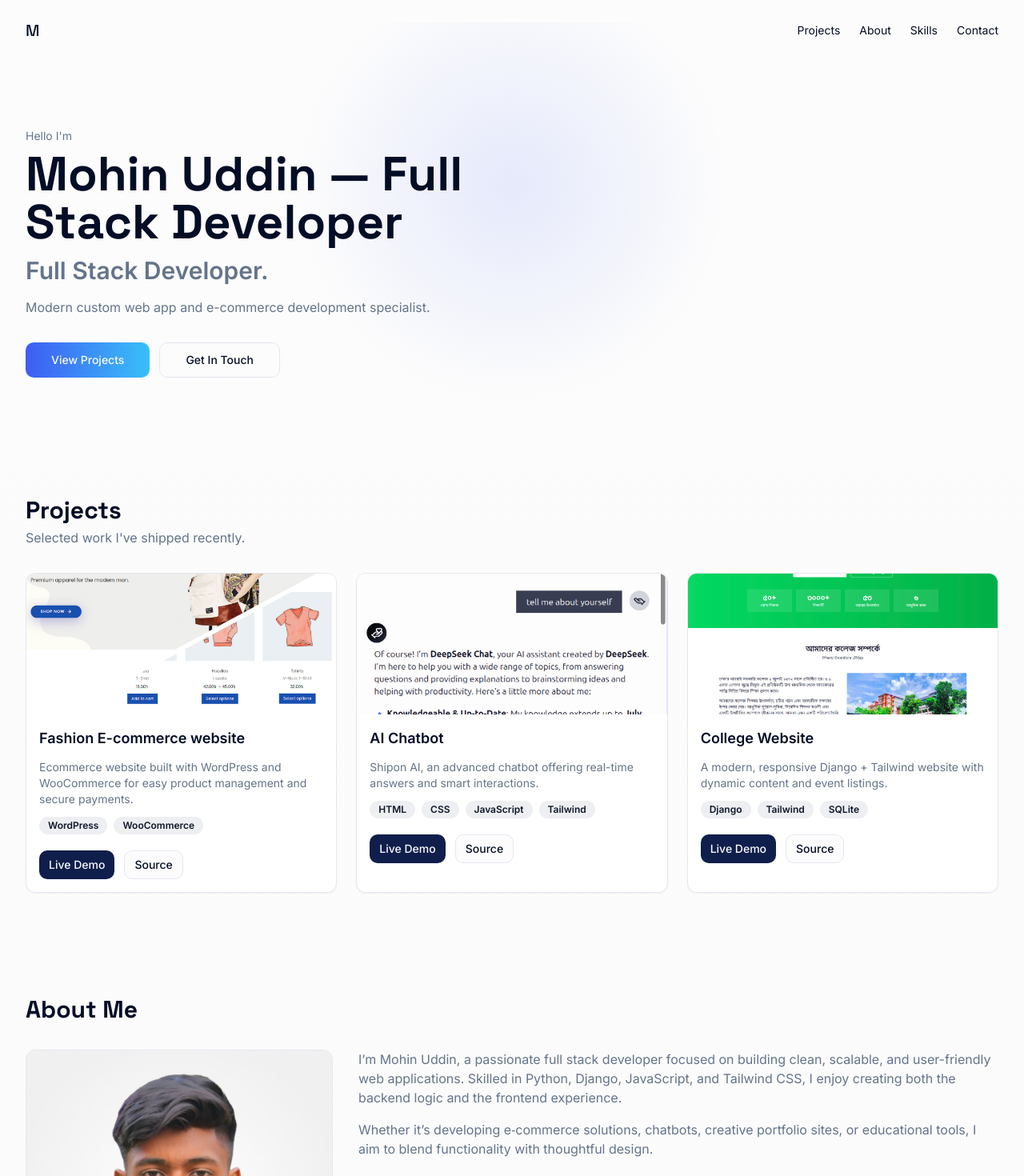
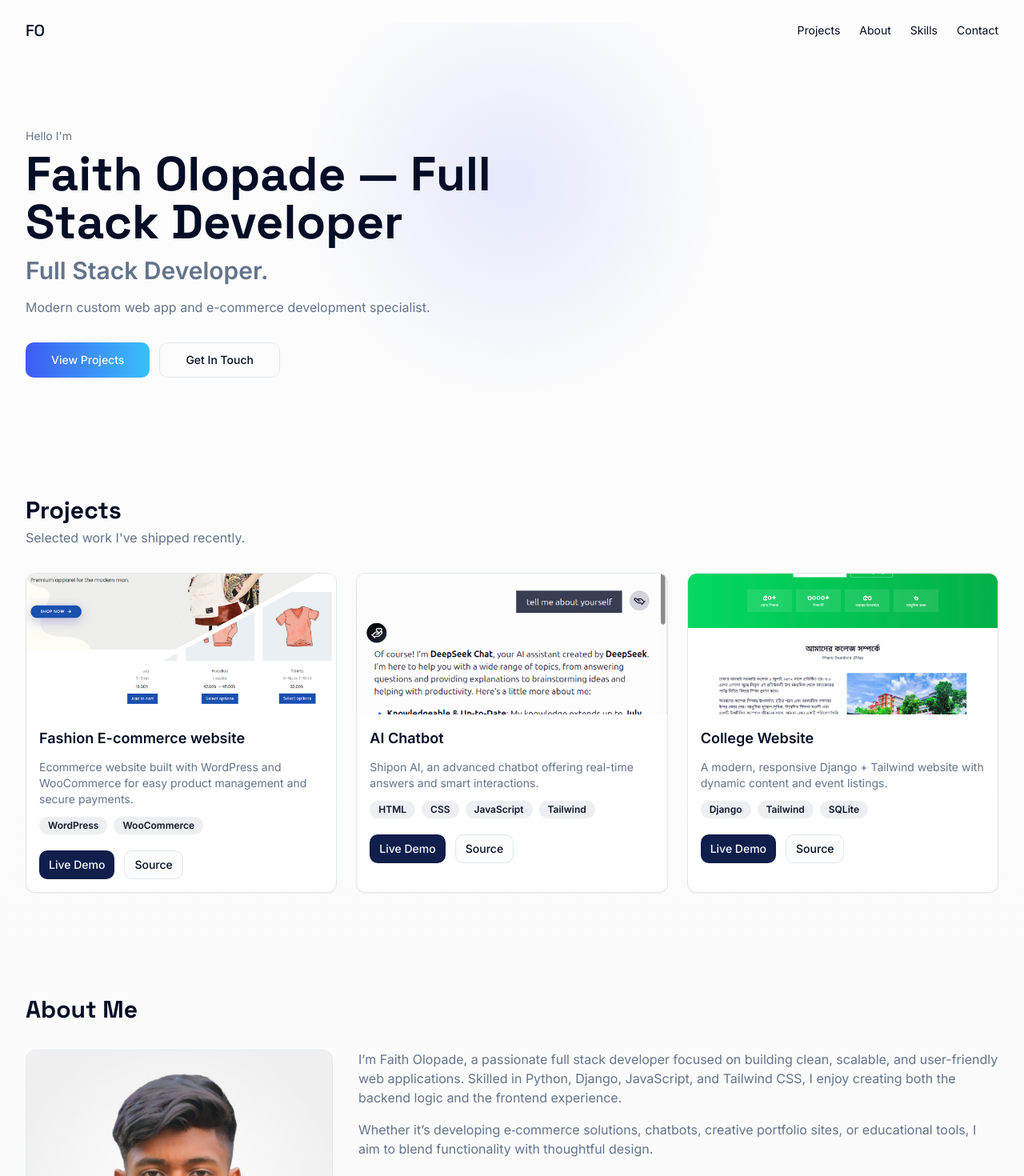
Before and after one commit to faitholopade/faith-portfolio, a React (Vite) app: page / in a window 1280 px wide. Shown: the top 1470 px of the page at 80% size. Built offline with nearby package versions, Linux system fonts and the light colour scheme.

Commit message:
Update name and initials
Replace "Mohin Uddin" with "Faith Olopade" and update the "M" icon to "FO" for initials.

```diff
--- a/index.html
+++ b/index.html
@@ -3,9 +3,9 @@
   <head>
     <meta charset="UTF-8" />
     <meta name="viewport" content="width=device-width, initial-scale=1.0" />
-    <title>Mohin Uddin | Full Stack Developer Portfolio</title>
-    <meta name="description" content="Full Stack Developer building modern web apps and e-commerce. Explore projects and contact Mohin Uddin." />
-    <meta name="author" content="Mohin Uddin" />
+    <title>Faith Olopade | Full Stack Developer Portfolio</title>
+    <meta name="description" content="Full Stack Developer building modern web apps and e-commerce. Explore projects and contact Faith Olopade." />
+    <meta name="author" content="Faith Olopade" />
     <link rel="canonical" href="/" />
 
     <!-- Fonts -->
@@ -14,7 +14,7 @@
     <link href="https://fonts.googleapis.com/css2?family=Inter:wght@400;500;600;700&family=Space+Grotesk:wght@500;700&display=swap" rel="stylesheet">
 
     <!-- Open Graph -->
-    <meta property="og:title" content="Mohin Uddin — Full Stack Developer" />
+    <meta property="og:title" content="Faith Olopade — Full Stack Developer" />
     <meta property="og:description" content="Modern custom web app and e-commerce development specialist" />
     <meta property="og:type" content="website" />
     <meta property="og:image" content="https://lovable.dev/opengraph-image-p98pqg.png" />
--- a/src/pages/Index.tsx
+++ b/src/pages/Index.tsx
@@ -47,7 +47,7 @@ const Index = () => {
   const jsonLd = useMemo(() => ({
     "@context": "https://schema.org",
     "@type": "Person",
-    name: "Mohin Uddin",
+    name: "Faith Olopade",
     jobTitle: "Full Stack Developer",
     url: typeof window !== "undefined" ? window.location.origin : "",
     email: "mailto:sshiponuddin22@gmail.com",
@@ -74,7 +74,7 @@ const Index = () => {
 
       <header className="container py-6">
         <nav className="flex items-center justify-between">
-          <a href="#" className="font-display text-xl">M</a>
+          <a href="#" className="font-display text-xl">FO</a>
           <div className="flex items-center gap-6 text-sm">
             <a href="#projects" className="hover:text-primary transition-colors">Projects</a>
             <a href="#about" className="hover:text-primary transition-colors">About</a>
@@ -91,7 +91,7 @@ const Index = () => {
             <div className="max-w-2xl animate-fade-in">
               <p className="text-sm text-muted-foreground mb-2">Hello I'm</p>
               <h1 className="font-display text-5xl sm:text-6xl font-bold leading-tight mb-3">
-                Mohin Uddin — Full Stack Developer
+                Faith Olopade — Full Stack Developer
               </h1>
               <h2 className="text-2xl sm:text-3xl font-semibold text-muted-foreground mb-4">
                 Full Stack Developer.
@@ -156,13 +156,13 @@ const Index = () => {
           <div className="grid md:grid-cols-3 gap-8 items-start">
             <img
               src="/images/portrait.jpg"
-              alt="Portrait of Mohin Uddin, Full Stack Developer"
+              alt="Portrait of Faith Olopade, Full Stack Developer"
               loading="lazy"
               className="rounded-lg border object-cover w-full h-64 md:h-full"
             />
             <div className="md:col-span-2 space-y-4">
               <p className="text-muted-foreground">
-                I’m Mohin Uddin, a passionate full stack developer focused on building clean,
+                I’m Faith Olopade, a passionate full stack developer focused on building clean,
                 scalable, and user-friendly web applications. Skilled in Python, Django,
                 JavaScript, and Tailwind CSS, I enjoy creating both the backend logic and the
                 frontend experience.
@@ -215,7 +215,7 @@ const Index = () => {
       </main>
 
       <footer className="container py-10 text-sm text-muted-foreground">
-        © {new Date().getFullYear()} Mohin Uddin · Built with React & Tailwind
+        © {new Date().getFullYear()} Faith Olopade · Built with React & Tailwind
       </footer>
     </>
   );
```
